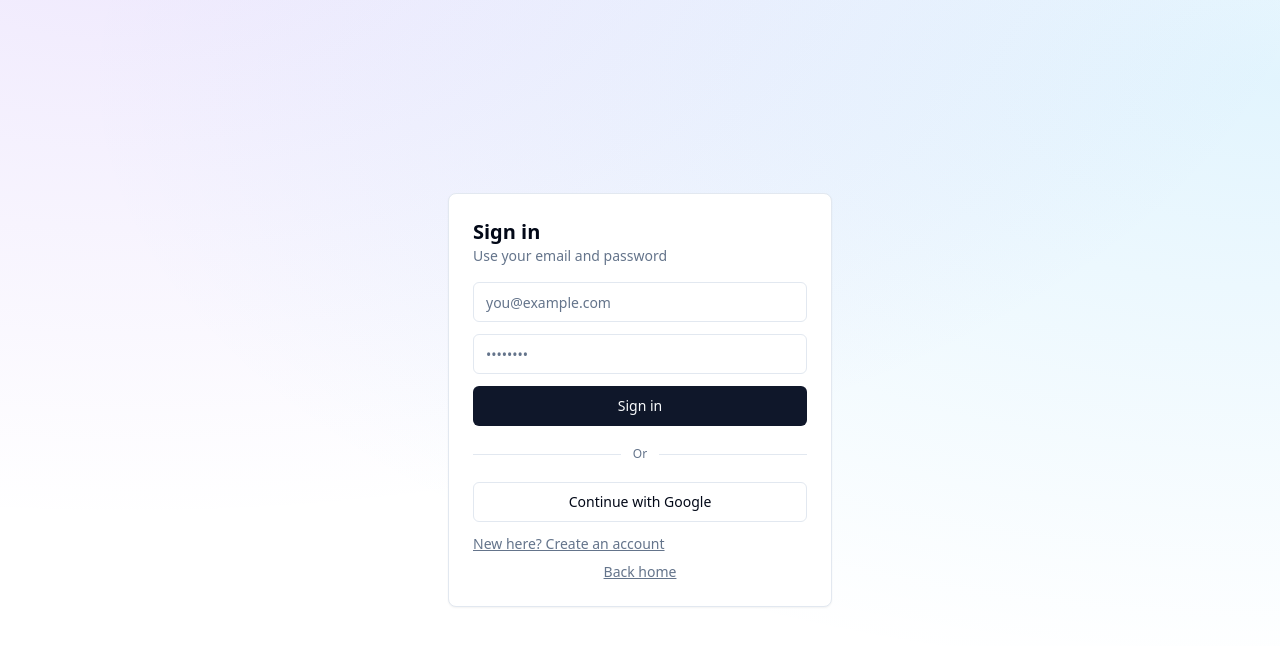
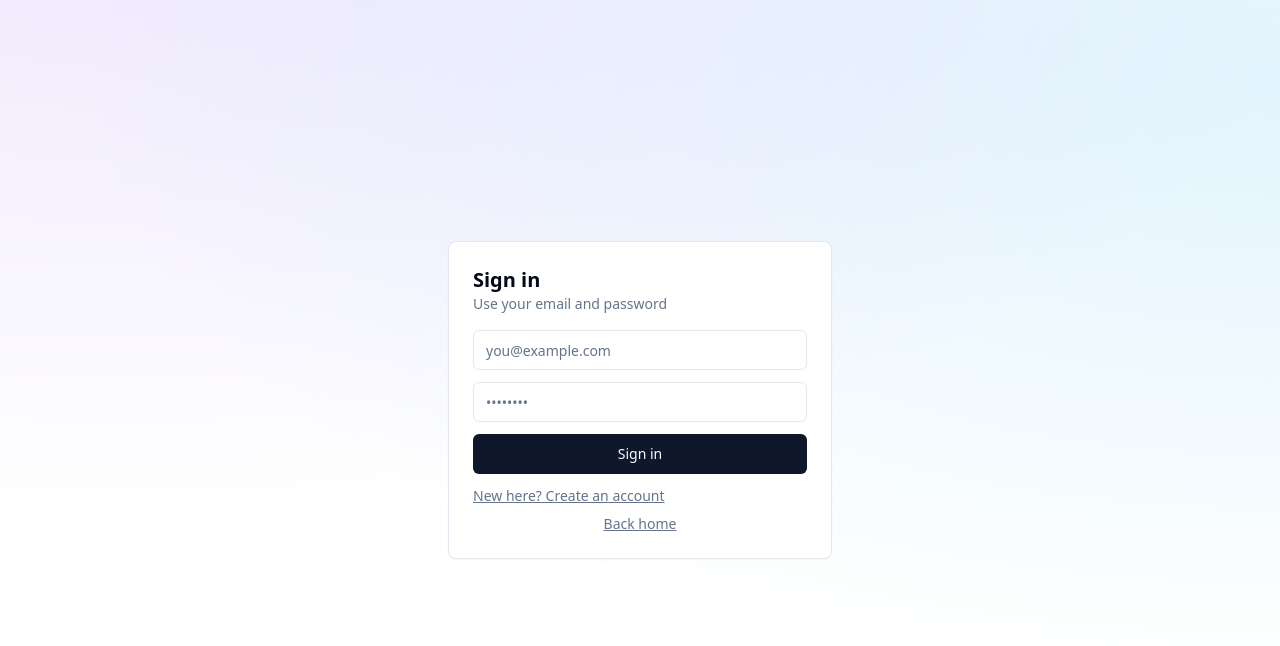
Before and after one commit to sulisumenpeter/shield-voice-aware, a React (Vite) app: page /login in a window 1280 px wide. Shown: the top 646 px of the page. Built offline with nearby package versions, Linux system fonts and the light colour scheme.

Commit message:
Remove Google Sign-In button
Removed the Google Sign-In button from the Auth page.

```diff
--- a/src/pages/Auth.tsx
+++ b/src/pages/Auth.tsx
@@ -60,23 +60,6 @@ const Auth = () => {
     }
   };
 
-  const handleGoogle = async () => {
-    setLoading(true);
-    try {
-      const redirectTo = `${window.location.origin}/dashboard`;
-      const { error } = await supabase.auth.signInWithOAuth({
-        provider: "google",
-        options: { redirectTo },
-      });
-      if (error) throw error;
-      toast({ title: "Redirecting to Google..." });
-    } catch (e: any) {
-      toast({ title: "Google sign-in failed", description: e.message || "Please try again.", variant: "destructive" });
-    } finally {
-      setLoading(false);
-    }
-  };
-
   return (
     <main className="min-h-screen flex items-center justify-center surface-glow">
       <Card className="p-6 w-full max-w-sm">
@@ -88,14 +71,6 @@ const Auth = () => {
           <div className="flex gap-2">
             <Button className="flex-1" onClick={handleAuth} disabled={loading}>{isSignUp ? "Sign up" : "Sign in"}</Button>
           </div>
-          <div className="flex items-center gap-3 py-2">
-            <div className="h-px flex-1 bg-border" />
-            <span className="text-xs text-muted-foreground">Or</span>
-            <div className="h-px flex-1 bg-border" />
-          </div>
-          <Button variant="outline" className="w-full" onClick={handleGoogle} disabled={loading}>
-            Continue with Google
-          </Button>
         </div>
         <button
           onClick={() => setIsSignUp(!isSignUp)}
```
